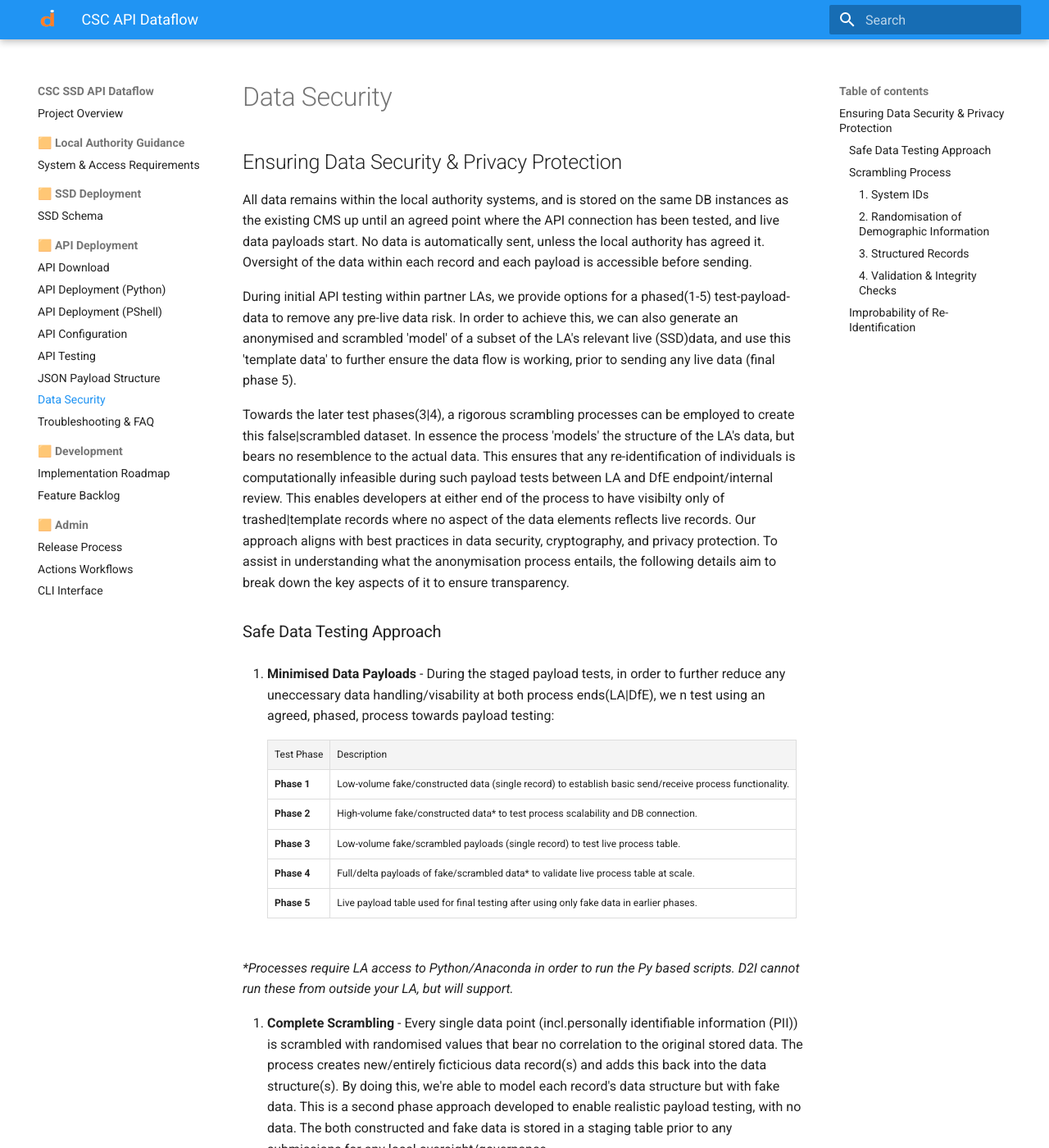
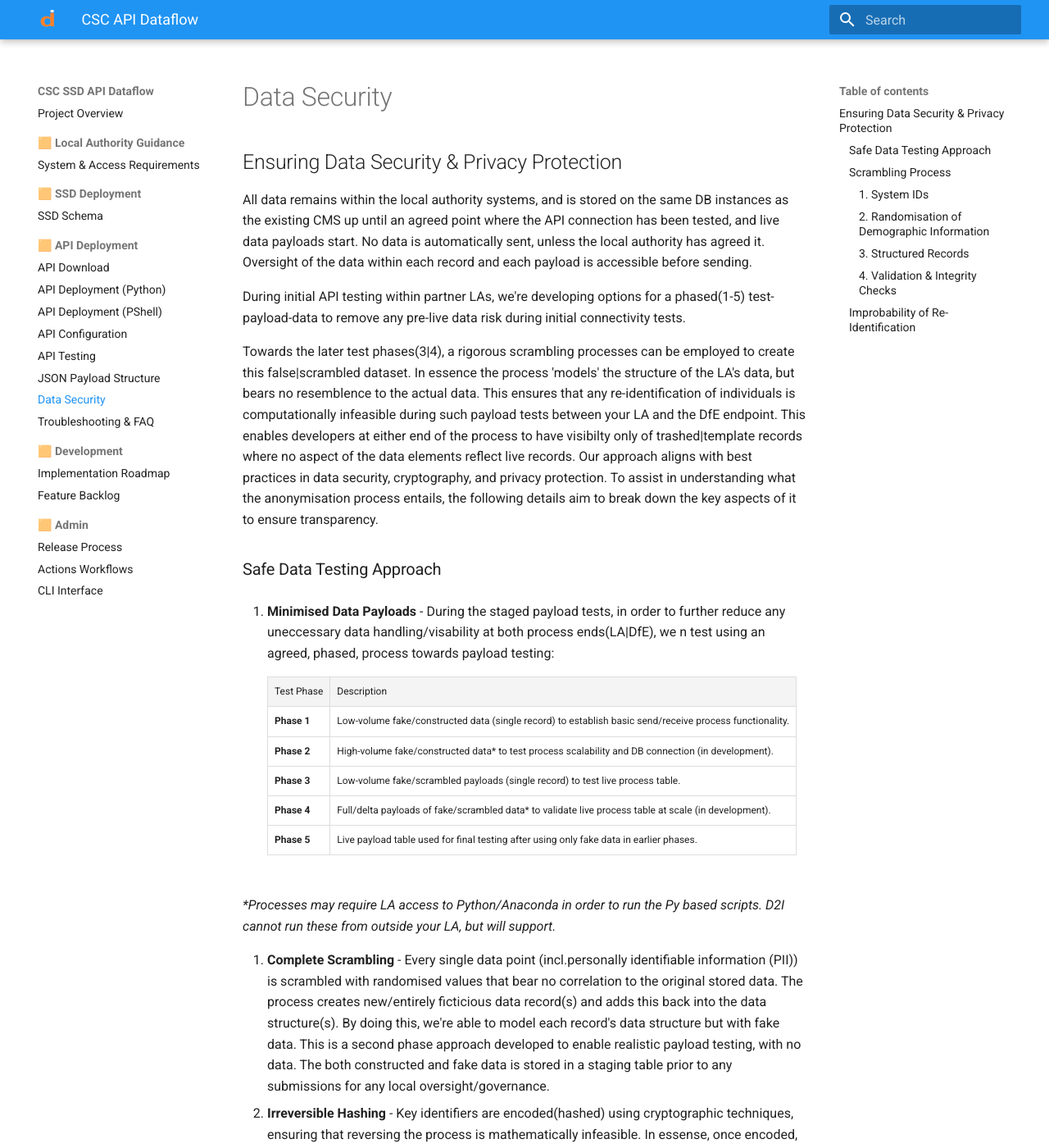
Before and after one commit to data-to-insight/dfe-csc-api-data-flows, an MkDocs documentation site: the page built from docs/data_security.md, in a window 1280 px wide and 1400 px high. Shown: the whole window at 82% size. Built offline with MkDocs 1.6.1 and Material for MkDocs 9.7.7, drawn with Linux system fonts in a browser that asks for light colours.

Commit message:
minor content changes

```diff
--- a/docs/data_security.md
+++ b/docs/data_security.md
@@ -2,9 +2,9 @@
 
 All data remains within the local authority systems, and is stored on the same DB instances as the existing CMS up until an agreed point where the API connection has been tested, and live data payloads start. No data is automatically sent, unless the local authority has agreed it. Oversight of the data within each record and each payload is accessible before sending.
 
-During initial API testing within partner LAs, we provide options for a phased(1-5) test-payload-data to remove any pre-live data risk. In order to achieve this, we can also generate an anonymised and scrambled 'model' of a subset of the LA's relevant live (SSD)data, and use this 'template data' to further ensure the data flow is working, prior to sending any live data (final phase 5).
+During initial API testing within partner LAs, we're developing options for a phased(1-5) test-payload-data to remove any pre-live data risk during initial connectivity tests.
 
-Towards the later test phases(3|4), a rigorous scrambling processes can be employed to create this false|scrambled dataset. In essence the process 'models' the structure of the LA's data, but bears no resemblence to the actual data. This ensures that any re-identification of individuals is computationally infeasible during such payload tests between LA and DfE endpoint/internal review. This enables developers at either end of the process to have visibilty only of trashed|template records where no aspect of the data elements reflects live records. Our approach aligns with best practices in data security, cryptography, and privacy protection. To assist in understanding what the anonymisation process entails, the following details aim to break down the key aspects of it to ensure transparency.
+Towards the later test phases(3|4), a rigorous scrambling processes can be employed to create this false|scrambled dataset. In essence the process 'models' the structure of the LA's data, but bears no resemblence to the actual data. This ensures that any re-identification of individuals is computationally infeasible during such payload tests between your LA and the DfE endpoint. This enables developers at either end of the process to have visibilty only of trashed|template records where no aspect of the data elements reflect live records. Our approach aligns with best practices in data security, cryptography, and privacy protection. To assist in understanding what the anonymisation process entails, the following details aim to break down the key aspects of it to ensure transparency.
 
 ### Safe Data Testing Approach
 
@@ -13,12 +13,12 @@ Towards the later test phases(3|4), a rigorous scrambling processes can be emplo
     | Test Phase     | Description                                                                                             |
     |----------------|---------------------------------------------------------------------------------------------------------|
     | **Phase 1**    | Low-volume fake/constructed data (single record) to establish basic send/receive process functionality. |
-    | **Phase 2**    | High-volume fake/constructed data* to test process scalability and DB connection.                       |
+    | **Phase 2**    | High-volume fake/constructed data* to test process scalability and DB connection (in development).                       |
     | **Phase 3**    | Low-volume fake/scrambled payloads (single record) to test live process table.                          |
-    | **Phase 4**    | Full/delta payloads of fake/scrambled data* to validate live process table at scale.                    |
+    | **Phase 4**    | Full/delta payloads of fake/scrambled data* to validate live process table at scale (in development).                    |
     | **Phase 5**    | Live payload table used for final testing after using only fake data in earlier phases.                 |
 
-_*Processes require LA access to Python/Anaconda in order to run the Py based scripts. D2I cannot run these from outside your LA, but will support._
+_*Processes may require LA access to Python/Anaconda in order to run the Py based scripts. D2I cannot run these from outside your LA, but will support._
 
 
 2. **Complete Scrambling** - Every single data point (incl.personally identifiable information (PII)) is scrambled with randomised values that bear no correlation to the original stored data. The process creates new/entirely ficticious data record(s) and adds this back into the data structure(s). By doing this, we're able to model each record's data structure but with fake data. This is a second phase approach developed to enable realistic payload testing, with no data. The both constructed and fake data is stored in a staging table prior to any submissions for any local oversight/governance.
```
Also changed, not shown: docs/admin-cli_interface.md (+3 -3 lines).
